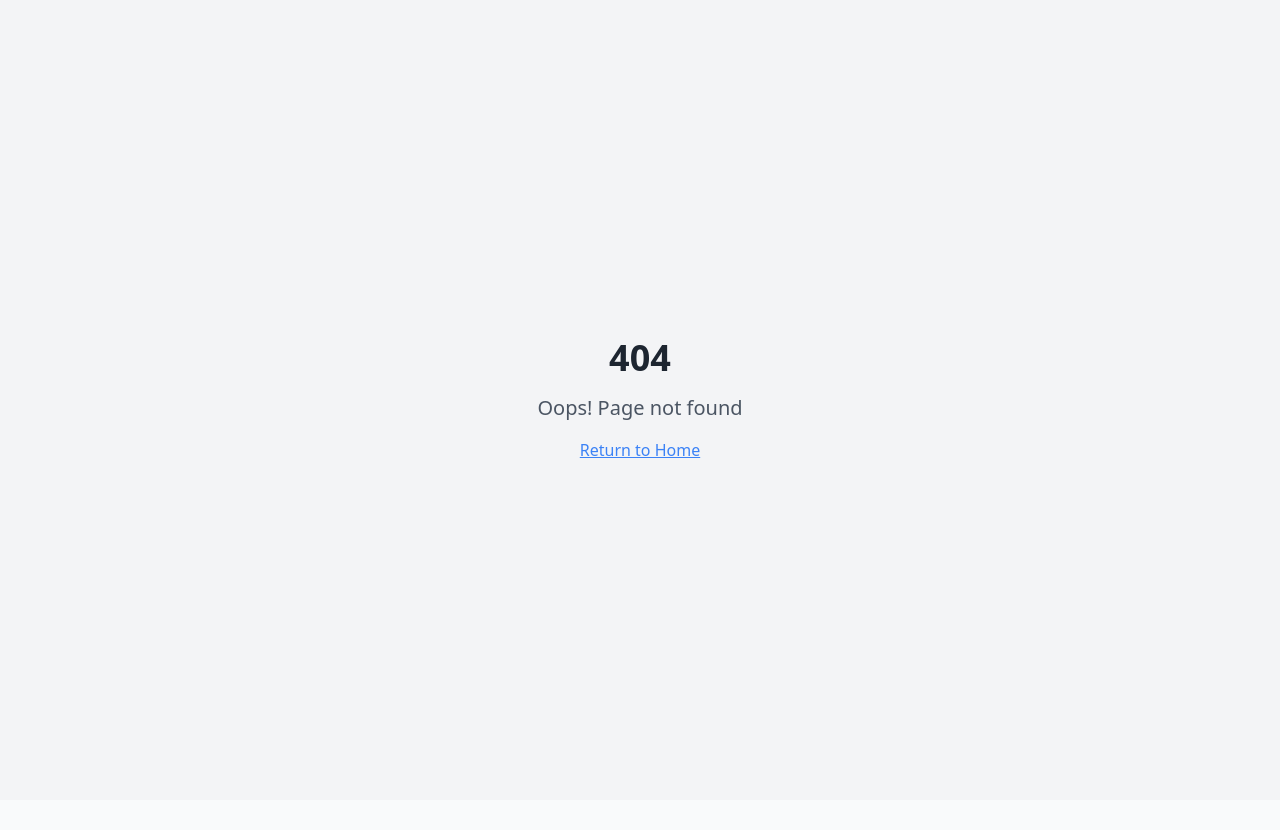
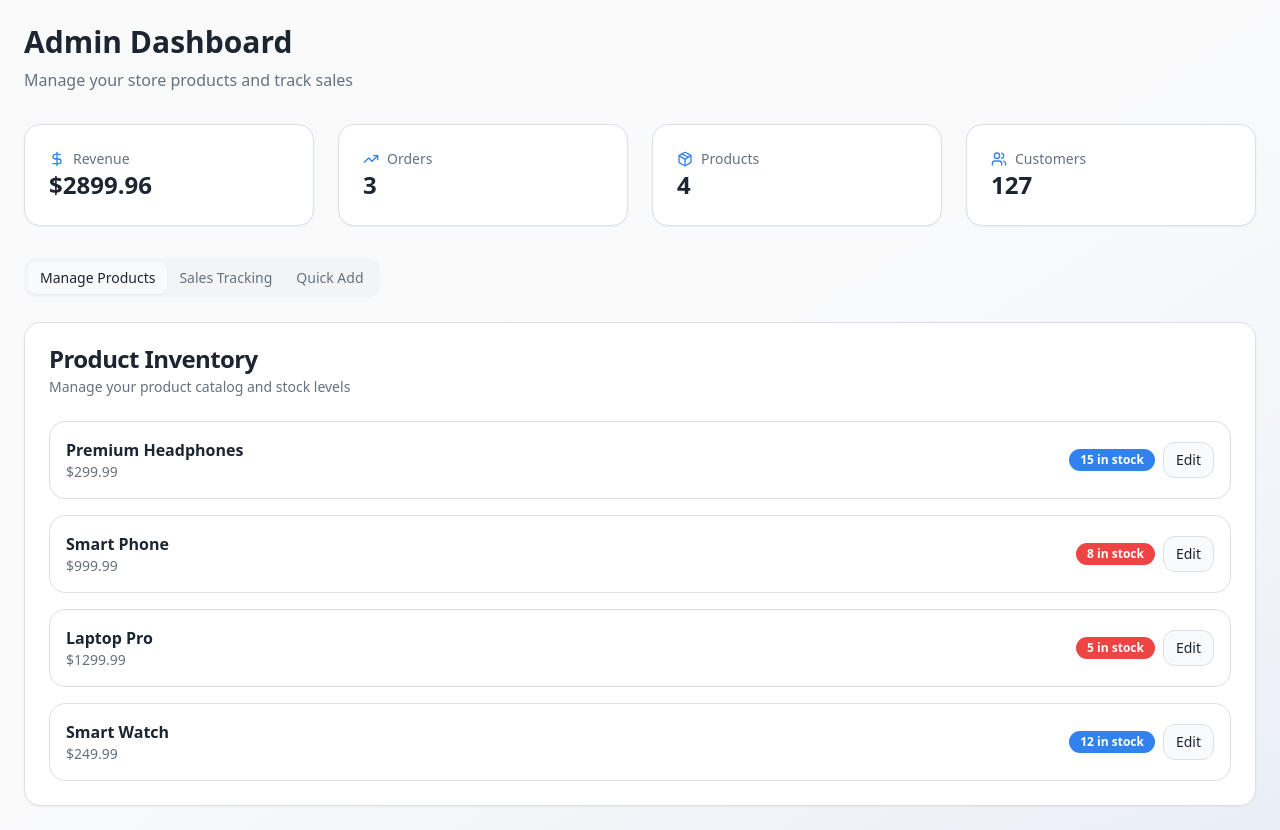
Before and after one commit to aaronaminubandado/jias-gadgets, a React (Vite) app: page /admin in a window 1280 px wide. Before the commit this address had no page. Before the commit the page ends 800 px from the top, so only its background shows below. Built offline with nearby package versions, Linux system fonts and the light colour scheme.

Commit message:
feat: add new pages (login,admin) to app routes

```diff
--- a/src/App.tsx
+++ b/src/App.tsx
@@ -4,6 +4,8 @@
 import { QueryClient, QueryClientProvider } from "@tanstack/react-query";
 import { BrowserRouter, Routes, Route } from "react-router-dom";
 import Index from "./pages/Index";
+import Login from "./pages/Login";
+import Admin from "./pages/Admin";
 import NotFound from "./pages/NotFound";
 
 const queryClient = new QueryClient();
@@ -16,6 +18,8 @@
 			<BrowserRouter>
 				<Routes>
 					<Route path="/" element={<Index />} />
+					<Route path="/login" element={<Login />} />
+					<Route path="/admin" element={<Admin />} />
 					{/* ADD ALL CUSTOM ROUTES ABOVE THE CATCH-ALL "*" ROUTE */}
 					<Route path="*" element={<NotFound />} />
 				</Routes>
```
Lines whose indentation alone changed are shown as unchanged.
